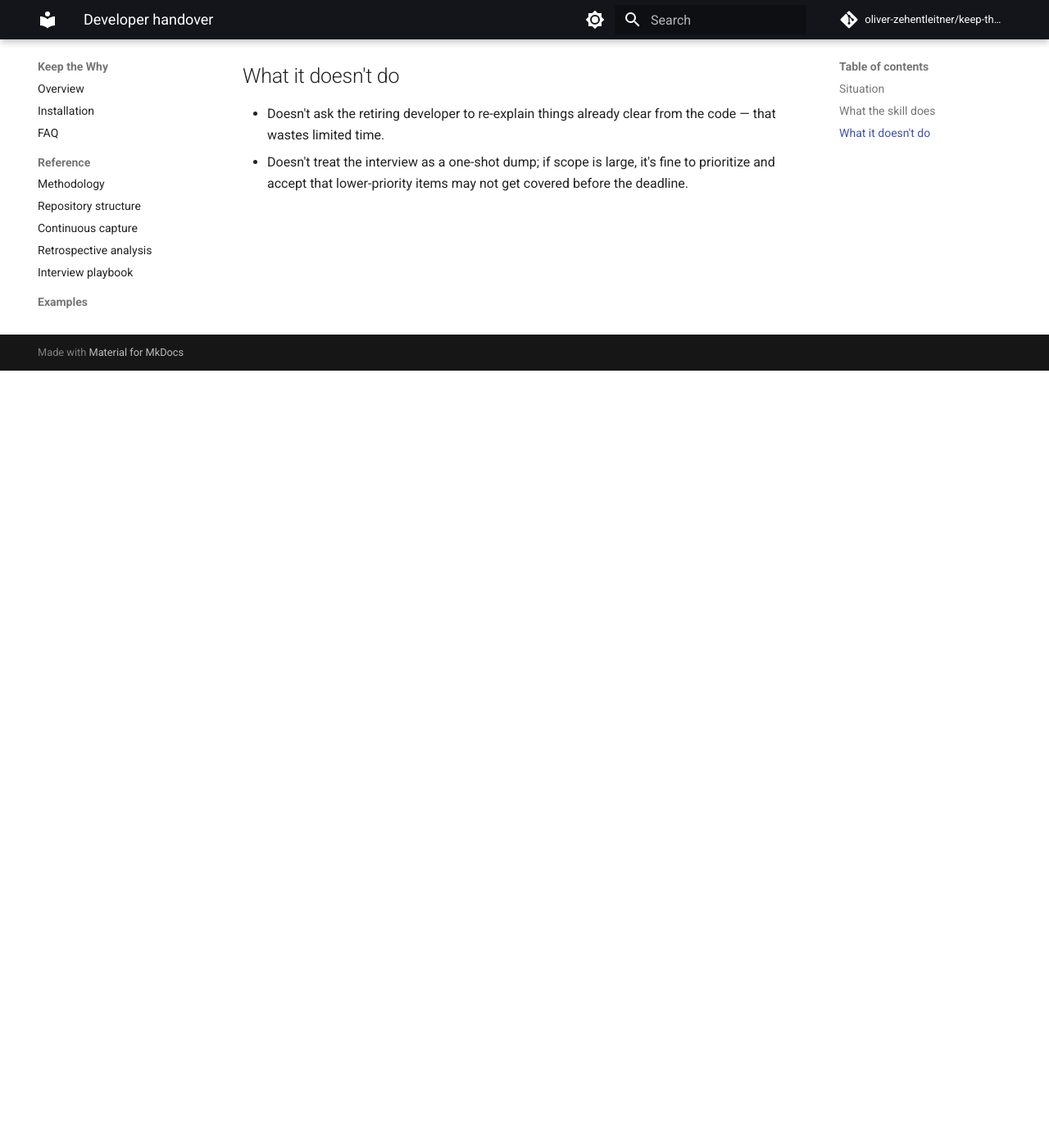
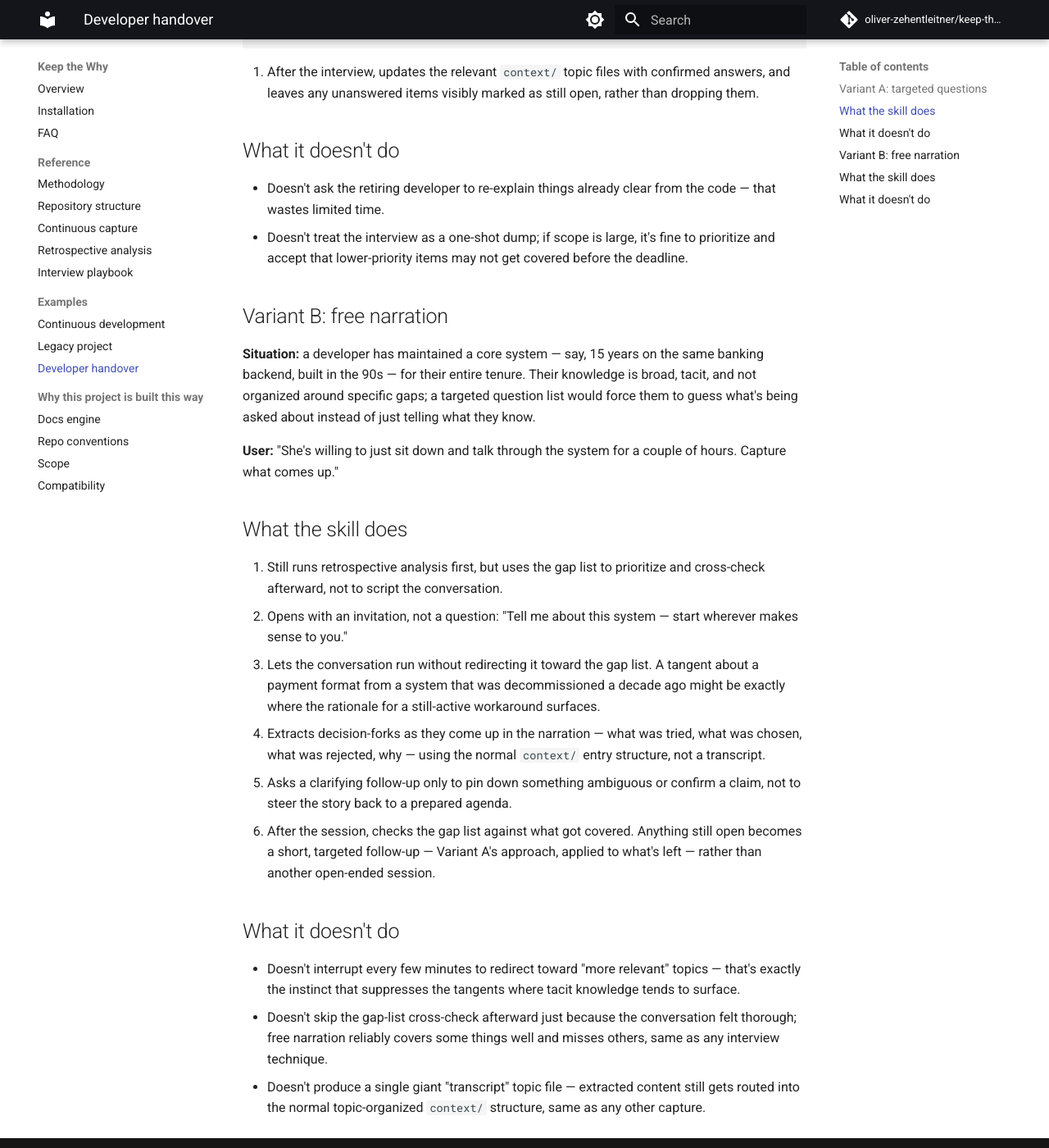
Before and after one commit to oliver-zehentleitner/keep-the-why, an MkDocs documentation site: the page built from docs/examples/developer-handover.md, in a window 1280 px wide and 1400 px high, scrolled down 948 px. Shown: the whole window at 82% size. Built offline with MkDocs 1.6.1 and Material for MkDocs 9.7.7, drawn with Linux system fonts in a browser that asks for light colours; comment, search, counter and statistics services are not loaded; some of the changed text lies outside the part shown.

Commit message:
Add free-narration technique to the interview mode
Structured targeted questions assume the gaps are narrow enough to
script questions around. That breaks down for someone with broad,
tacit knowledge from many years on one system — a question list makes
them guess what's being asked about instead of just telling what they
know, and the most valuable detail often surfaces in a tangent no
scripted question would have triggered.

Added free narration as a second technique, chosen by the interviewee
rather than always defaulting to targeted questions: open with an
invitation to talk, don't redirect the story, extract decision-forks
from the flowing narration, then cross-check against the gap list and
close remaining gaps with targeted follow-ups. Updated SKILL.md (mode
description, Ask/Listen workflow step), references/interview-playbook.md
(full technique), examples/developer-handover.md (concrete variant),
evals/evals.json, and the README.

Also removed context/naming.md from the public site's nav and build
(mkdocs exclude_docs) — naming/branding rationale is a different kind
of content from the technical context/ pages, kept in the repo but
not surfaced on the published site. Captured in context/scope.md.

```diff
--- a/examples/developer-handover.md
+++ b/examples/developer-handover.md
@@ -1,6 +1,8 @@
 # Example: developer handover (interview mode)
 
-## Situation
+Two variants of the same mode, depending on the knowledge holder and how they communicate best — see "Two techniques" in `references/interview-playbook.md`.
+
+## Variant A: targeted questions
 
 **User:** "Our lead developer retires next month. Prepare an interview based on the areas of the repository only she understands."
 
@@ -34,3 +36,24 @@ Priority 3 (nice to have, lower urgency):
 
 - Doesn't ask the retiring developer to re-explain things already clear from the code — that wastes limited time.
 - Doesn't treat the interview as a one-shot dump; if scope is large, it's fine to prioritize and accept that lower-priority items may not get covered before the deadline.
+
+## Variant B: free narration
+
+**Situation:** a developer has maintained a core system — say, 15 years on the same banking backend, built in the 90s — for their entire tenure. Their knowledge is broad, tacit, and not organized around specific gaps; a targeted question list would force them to guess what's being asked about instead of just telling what they know.
+
+**User:** "She's willing to just sit down and talk through the system for a couple of hours. Capture what comes up."
+
+## What the skill does
+
+1. Still runs retrospective analysis first, but uses the gap list to prioritize and cross-check afterward, not to script the conversation.
+2. Opens with an invitation, not a question: "Tell me about this system — start wherever makes sense to you."
+3. Lets the conversation run without redirecting it toward the gap list. A tangent about a payment format from a system that was decommissioned a decade ago might be exactly where the rationale for a still-active workaround surfaces.
+4. Extracts decision-forks as they come up in the narration — what was tried, what was chosen, what was rejected, why — using the normal `context/` entry structure, not a transcript.
+5. Asks a clarifying follow-up only to pin down something ambiguous or confirm a claim, not to steer the story back to a prepared agenda.
+6. After the session, checks the gap list against what got covered. Anything still open becomes a short, targeted follow-up — Variant A's approach, applied to what's left — rather than another open-ended session.
+
+## What it doesn't do
+
+- Doesn't interrupt every few minutes to redirect toward "more relevant" topics — that's exactly the instinct that suppresses the tangents where tacit knowledge tends to surface.
+- Doesn't skip the gap-list cross-check afterward just because the conversation felt thorough; free narration reliably covers some things well and misses others, same as any interview technique.
+- Doesn't produce a single giant "transcript" topic file — extracted content still gets routed into the normal topic-organized `context/` structure, same as any other capture.
--- a/mkdocs.yml
+++ b/mkdocs.yml
@@ -29,6 +29,9 @@ plugins:
   - search
   - include-markdown
 
+exclude_docs: |
+  context/naming.md
+
 nav:
   - Overview: index.md
   - Installation: installation.md
@@ -44,7 +47,6 @@ nav:
       - Legacy project: examples/legacy-project.md
       - Developer handover: examples/developer-handover.md
   - "Why this project is built this way":
-      - Naming: context/naming.md
       - Docs engine: context/docs-engine.md
       - Repo conventions: context/repo-conventions.md
       - Scope: context/scope.md
```
Also changed, not shown: README.md (+1 -1 lines), SKILL.md (+6 -4 lines), context/scope.md (+11 -0 lines), references/interview-playbook.md (+21 -10 lines), 1 other file.
